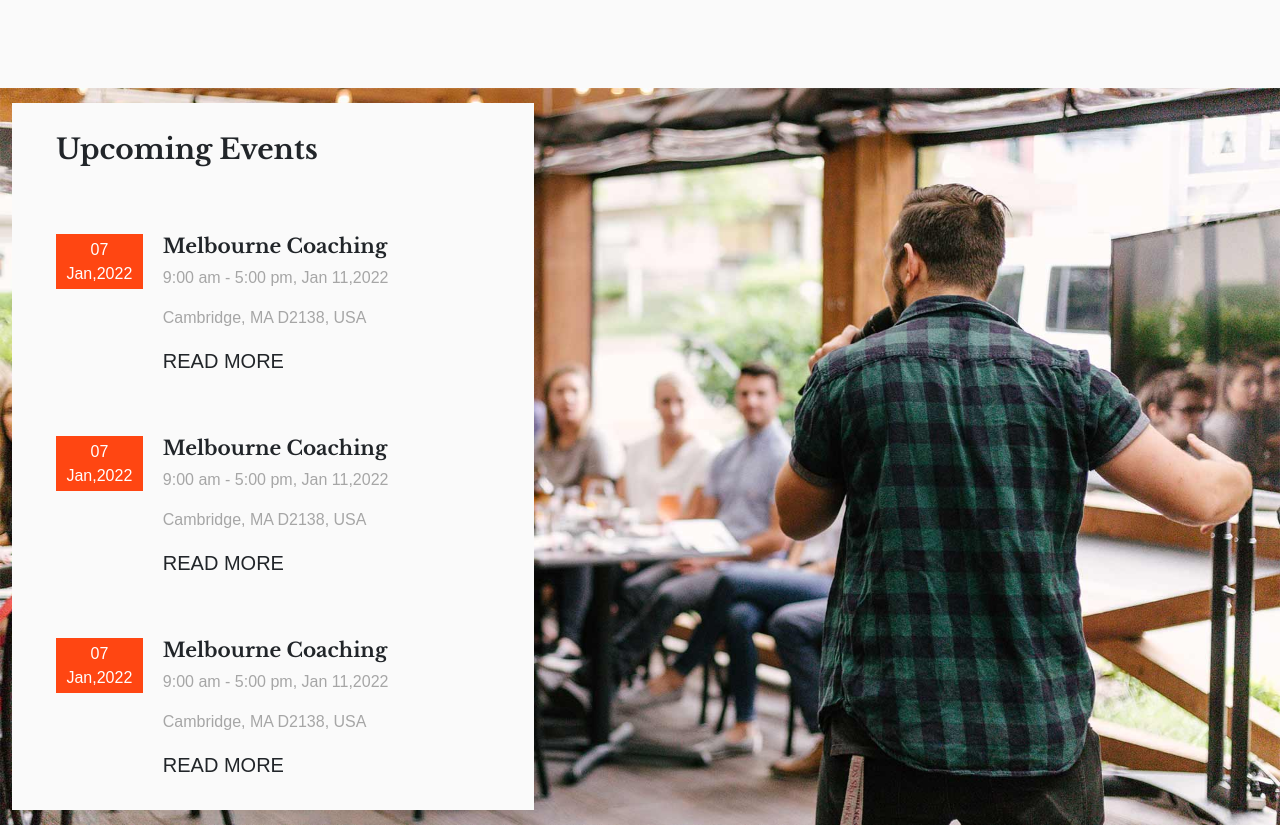
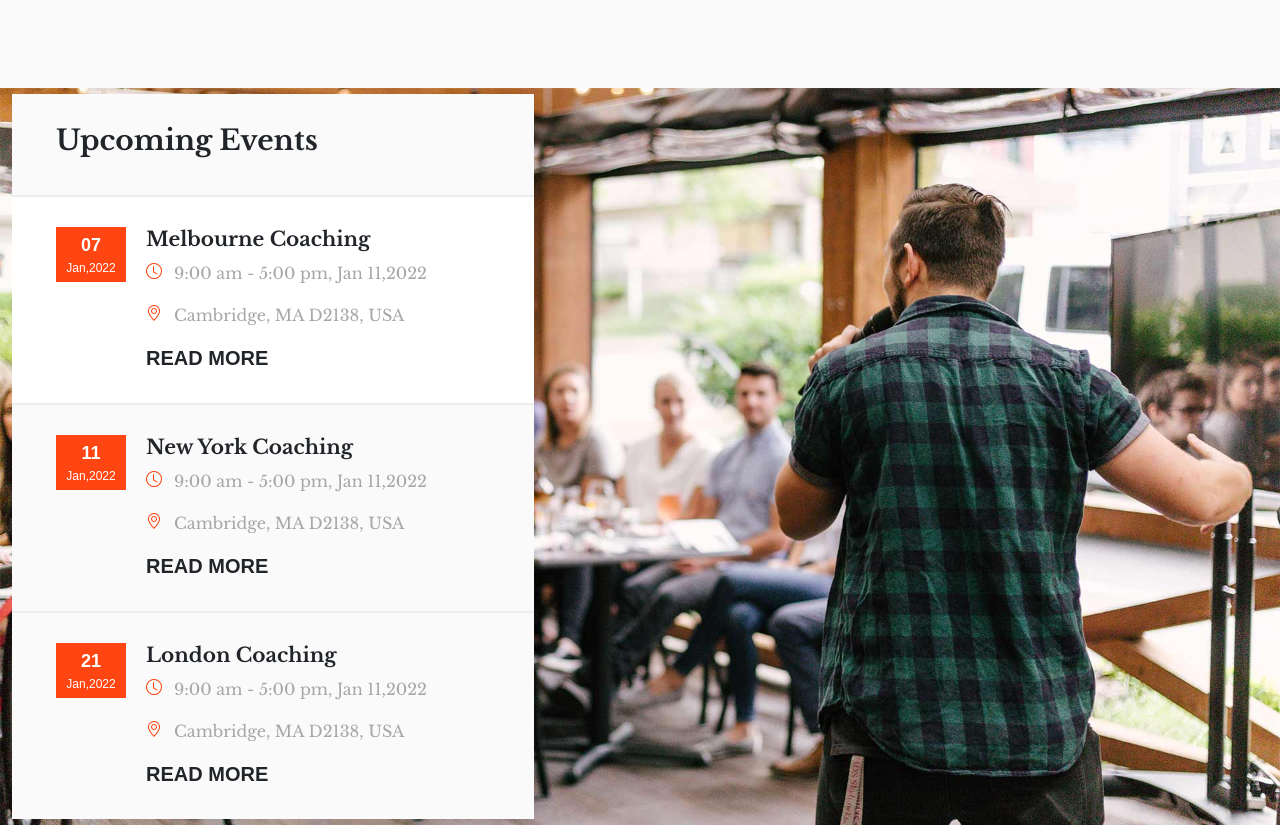
Before and after one commit to AntoCic/proj-html-vuejs, a Vue app: page / in a window 1280 px wide. Shown: the part 2300-3127 px from the top of the page. Built offline with nearby package versions, Linux system fonts and the light colour scheme.

Commit message:
FIXED event section

```diff
--- a/src/assets/scss/partials/_common.scss
+++ b/src/assets/scss/partials/_common.scss
@@ -3,3 +3,11 @@
 body {
   font-family: $font-stack;
 }
+
+// <a href="#" class="read-more"></a>
+.read-more::after {
+  content: "READ MORE";
+  font-family: Arial, Helvetica, sans-serif;
+  font-weight: bolder;
+  font-size: 20px;
+}
--- /dev/null
+++ b/src/components/ElmCardEvent.vue
@@ -0,0 +1,87 @@
+<template>
+  <div class="list-items">
+    <div class="lc-data">
+      <p class="mb-0 fw-bolder">{{ eventObj.day }}</p>
+      <p class="mb-0 fw-lighter">{{ eventObj.data }}</p>
+    </div>
+    <div class="lc-contents">
+      <h3 class="lc-title">{{ eventObj.title }}</h3>
+      <p class="lc-info"><i class="bi bi-clock"></i>{{ eventObj.dataTime }}</p>
+      <p class="lc-info"><i class="bi bi-geo-alt"></i>{{ eventObj.location }}</p>
+
+      <a href="#" class="read-more"></a>
+    </div>
+
+  </div>
+</template>
+
+<script>
+export default {
+  props: ['eventObj'],
+  methods: {
+    imgSocialPath(fileName) {
+      return `/src/assets/img/social/${fileName}`
+    }
+  },
+}
+</script>
+
+<style lang="scss" scoped>
+@use '../assets/scss/partials/_variables.scss' as *;
+
+.list-items {
+  display: flex;
+  padding: 30px 44px;
+  border-top: 2px solid #EDEDED;
+
+  &:nth-child(2) {
+    background-color: #fff;
+  }
+
+
+  .lc-data {
+    width: 70px;
+    height: 55px;
+    background-color: $orange;
+    display: flex;
+    flex-direction: column;
+    align-items: center;
+    justify-content: center;
+    color: #fff;
+    padding: 10px 10px;
+    font-size: 12px;
+
+    p:first-child {
+      font-size: 18px;
+    }
+  }
+
+  .lc-contents {
+    width: 80%;
+    padding: 0 20px;
+    font-family: "Libre Baskerville", serif;
+    font-weight: 400;
+    font-style: normal;
+
+    .lc-title {
+      font-size: 20px;
+      font-weight: 700;
+
+      &:hover {
+        color: $orange;
+      }
+    }
+
+    .lc-info {
+      color: $gray;
+
+      i {
+        margin-right: 12px;
+        vertical-align: text-bottom;
+        color: $orange;
+      }
+    }
+  }
+
+}
+</style>
--- a/src/components/SctEvents.vue
+++ b/src/components/SctEvents.vue
@@ -3,48 +3,11 @@
         <img class="w-100" src="/src/assets/img/h1-img-09.jpg ">
         <div class="ms_container-md d-flex align-items-center">
             <div class="box-list">
-                <div class="list-items">
-                    <h2 class="sct-title no-dot">Upcoming Events</h2>
-                </div>
-                <div class="list-items">
-                    <div class="lc-data">
-                        <p class="mb-0">07</p>
-                        <p class="mb-0">Jan,2022</p>
-                    </div>
-                    <div class="lc-contents">
-                        <h3 class="lc-title">Melbourne Coaching</h3>
-                        <p class="lc-info">9:00 am - 5:00 pm, Jan 11,2022</p>
-                    <p class="lc-info">Cambridge, MA D2138, USA</p>
-                    <a href="#" class="lc-read">READ MORE</a>
-                    </div>
+                <h2 class="sct-title no-dot">Upcoming Events</h2>
 
-                </div>
-                <div class="list-items">
-                    <div class="lc-data">
-                        <p class="mb-0">07</p>
-                        <p class="mb-0">Jan,2022</p>
-                    </div>
-                    <div class="lc-contents">
-                        <h3 class="lc-title">Melbourne Coaching</h3>
-                        <p class="lc-info">9:00 am - 5:00 pm, Jan 11,2022</p>
-                    <p class="lc-info">Cambridge, MA D2138, USA</p>
-                    <a href="#" class="lc-read">READ MORE</a>
-                    </div>
-
-                </div>
-                <div class="list-items">
-                    <div class="lc-data">
-                        <p class="mb-0">07</p>
-                        <p class="mb-0">Jan,2022</p>
-                    </div>
-                    <div class="lc-contents">
-                        <h3 class="lc-title">Melbourne Coaching</h3>
-                        <p class="lc-info">9:00 am - 5:00 pm, Jan 11,2022</p>
-                    <p class="lc-info">Cambridge, MA D2138, USA</p>
-                    <a href="#" class="lc-read">READ MORE</a>
-                    </div>
-
-                </div>
+                <ElmCardEvent :eventObj="event1"/>
+                <ElmCardEvent :eventObj="event2"/>
+                <ElmCardEvent :eventObj="event3"/>
 
             </div>
         </div>
@@ -52,9 +15,39 @@
 
 </template>
 
+<script>
+import ElmCardEvent from './ElmCardEvent.vue'
+export default {
+    components: { ElmCardEvent },
+    data() {
+        return {
+            event1: {
+                day: '07',
+                data: 'Jan,2022',
+                dataTime: '9:00 am - 5:00 pm, Jan 11,2022',
+                title: 'Melbourne Coaching',
+                location: 'Cambridge, MA D2138, USA'
+            },
+            event2: {
+                day: '11',
+                data: 'Jan,2022',
+                dataTime: '9:00 am - 5:00 pm, Jan 11,2022',
+                title: 'New York Coaching',
+                location: 'Cambridge, MA D2138, USA'
+            },
+            event3: {
+                day: '21',
+                data: 'Jan,2022',
+                dataTime: '9:00 am - 5:00 pm, Jan 11,2022',
+                title: 'London Coaching',
+                location: 'Cambridge, MA D2138, USA'
+            }
+        }
+    }
+}
+</script>
+
 <style lang="scss" scoped>
-@use '../assets/scss/partials/_variables.scss' as *;
-
 .ms_container-md {
     position: absolute;
     top: 0;
@@ -63,51 +56,13 @@
     left: 0;
 }
 
-
-
 .box-list {
     background-color: #FAFAFA;
     width: 522px;
 
-    .list-items {
-        display: flex;
-
+    h2 {
         padding: 30px 44px;
-
-        .sct-title {
-            font-size: 28px;
-        }
+        font-size: 28px;
     }
 }
-
-.lc-data {
-    width: 20%;
-    height: 55px;
-    background-color: $orange;
-    display: flex;
-    flex-direction: column;
-    align-items: center;
-    justify-content: center;
-    color: #fff;
-}
-
-.lc-contents {
-    width: 80%;
-    padding: 0 20px;
-
-    .lc-info {
-        color: $gray;
-    }
-
-    .lc-read {
-        font-size: 20px;
-    }
-}
-
-.lc-title {
-    font-size: 20px;
-    font-family: "Libre Baskerville", serif;
-    font-weight: 700;
-    font-style: normal;
-}
 </style>
```
